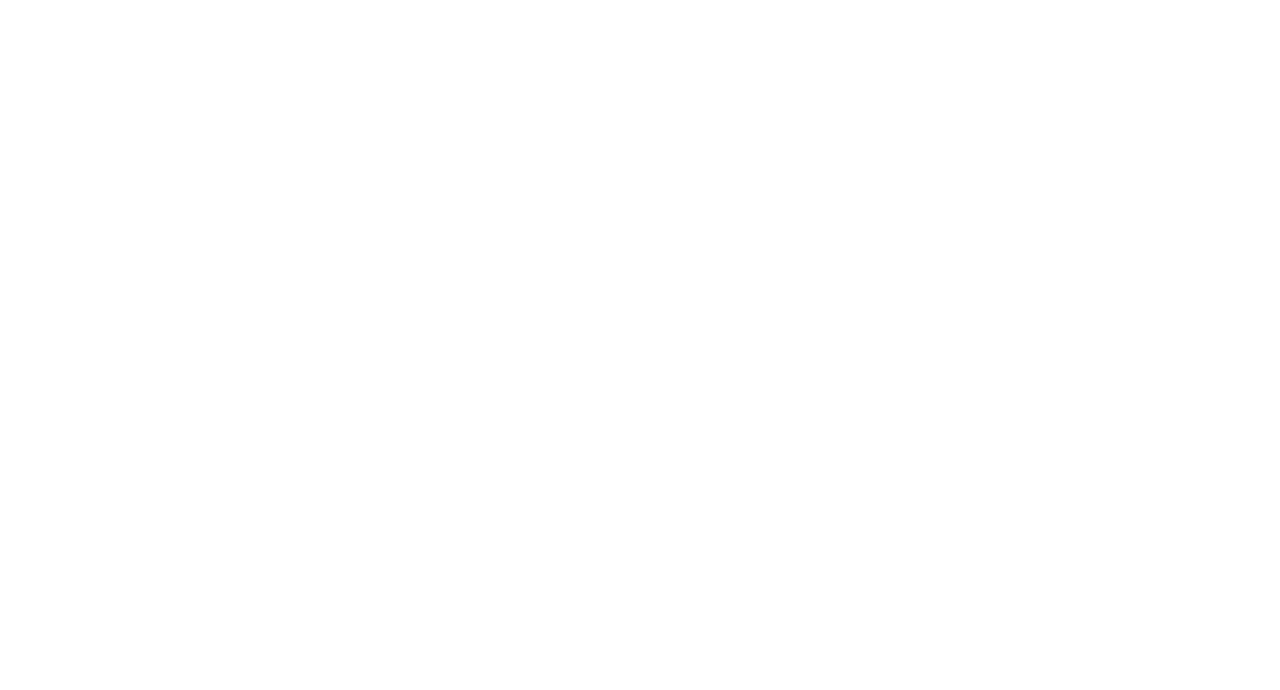
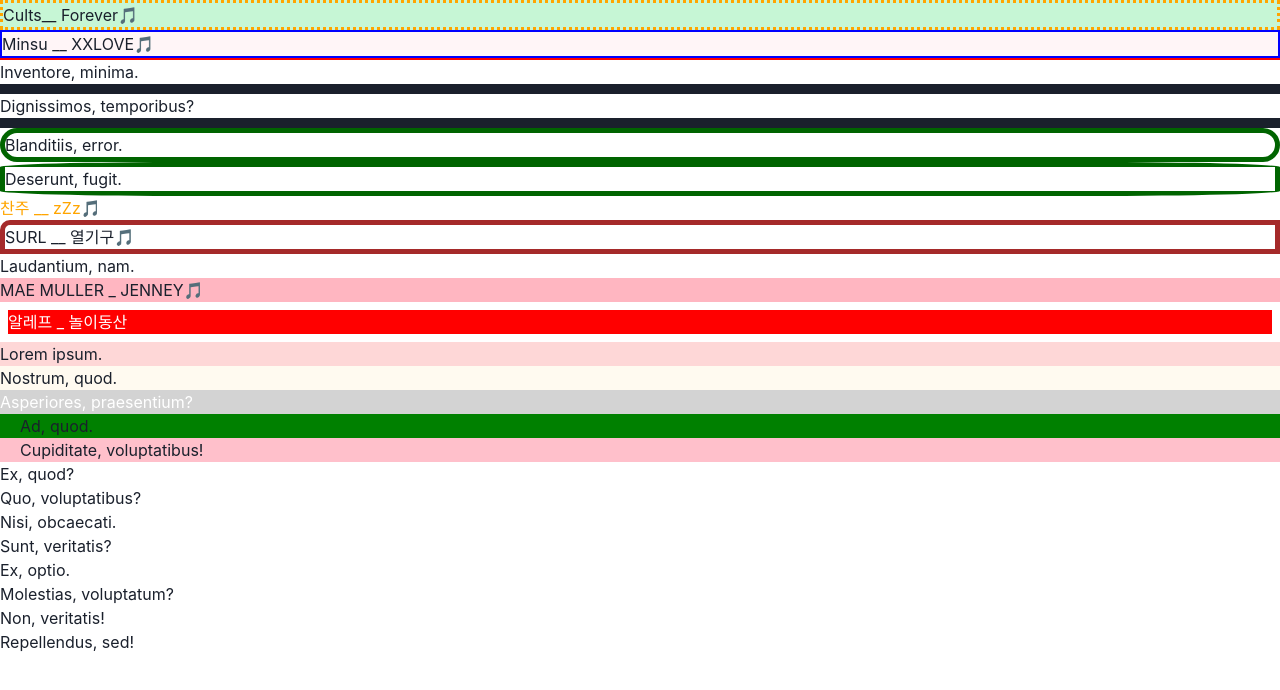
Before and after one commit to jeon602/React103123, a React (Create React App) app: page / in a window 1280 px wide. Shown: the top 690 px of the page. Built offline with nearby package versions, Linux system fonts and the light colour scheme.

Commit message:
box border

```diff
--- a/src/App.js
+++ b/src/App.js
@@ -1,4 +1,56 @@
+import { Box } from "@chakra-ui/react";
+
 function App() {
-  return <></>;
+  return (
+    <>
+      <Box bg={"green.100"} border={"3px dotted orange"}>
+        Cults__ Forever🎵
+      </Box>
+      <Box bg={"pink.50"} border={"2px solid blue"}>
+        Minsu __ XXLOVE🎵
+      </Box>
+      <Box borderTop={"2px double red"}>Inventore, minima.</Box>
+      <Box borderY={"10px solid"}>Dignissimos, temporibus?</Box>
+
+      <Box border={"5px solid darkgreen"} borderRadius={"50px"}>
+        {" "}
+        Blanditiis, error.
+      </Box>
+      <Box border={"5px solid darkgreen"} borderRadius={"15%"}>
+        {" "}
+        Deserunt, fugit.
+      </Box>
+      <Box color={"orange"}>찬주 __ zZz🎵</Box>
+      <Box border={"5px solid brown"} borderTopLeftRadius={10}>
+        SURL __ 열기구🎵
+      </Box>
+      <Box shadow={"10px 5px 2px"}>Laudantium, nam.</Box>
+      <Box bg={"lightpink"}>MAE MULLER _ JENNEY🎵</Box>
+      <Box bg="red" m="2" color="white">
+        알레프 _ 놀이동산
+      </Box>
+      <Box bg="red.100">Lorem ipsum.</Box>
+      <Box bg="orange.50">Nostrum, quod.</Box>
+      <Box bg="lightgray" color="white">
+        Asperiores, praesentium?
+      </Box>
+      <Box bg="green" pl={"20px"}>
+        Ad, quod.
+      </Box>
+      <Box bg="pink" pl={"20px"}>
+        Cupiditate, voluptatibus!
+      </Box>
+      <Box bg="blue.10">Ex, quod?</Box>
+      <Box bg="">Quo, voluptatibus?</Box>
+      <Box bg="">Nisi, obcaecati.</Box>
+      <Box bg="">Sunt, veritatis?</Box>
+      <Box bg="">Ex, optio.</Box>
+
+      <Box>Molestias, voluptatum?</Box>
+      <Box>Non, veritatis!</Box>
+      <Box>Repellendus, sed!</Box>
+    </>
+  );
 }
+
 export default App;
```
